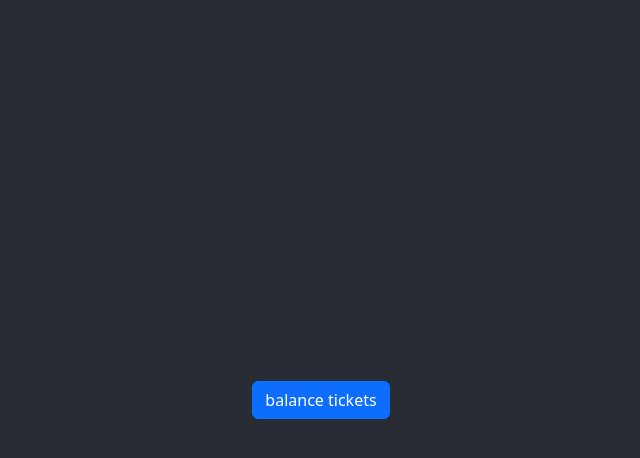
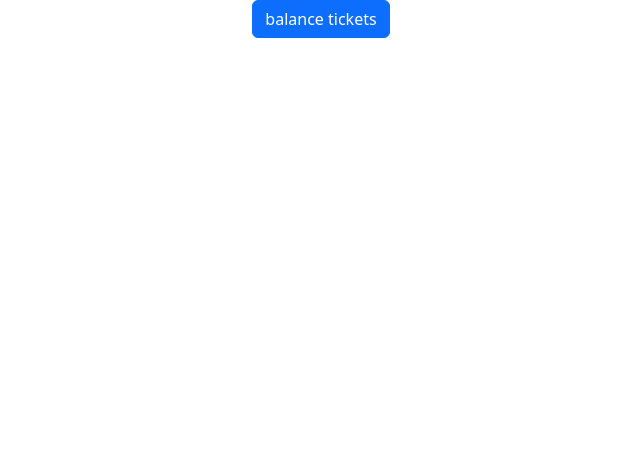
Before and after one commit to xavier-breuil/balance_ticket, a React (Create React App) app: page / in a window 1280 px wide. Shown: the top 458 px of the page, without its empty margins (319-959 px from the left). Built offline with nearby package versions, Linux system fonts and the light colour scheme.

Commit message:
dev: Add routing system.

```diff
--- a/package.json
+++ b/package.json
@@ -11,6 +11,7 @@
     "react": "^19.2.4",
     "react-bootstrap": "^2.10.10",
     "react-dom": "^19.2.4",
+    "react-router": "^7.13.1",
     "react-scripts": "5.0.1",
     "web-vitals": "^2.1.4"
   },
--- a/src/App.js
+++ b/src/App.js
@@ -2,14 +2,14 @@ import './App.css';
 
 import 'bootstrap/dist/css/bootstrap.min.css';
 
-import RedirectionButton from './components/redirection_button.js';
+import router from './components/router.js';
+import { RouterProvider } from 'react-router';
 
 function App() {
   return (
     <div className="App">
-      <header className="App-header">
-        <RedirectionButton btnText="balance tickets" />
-      </header>
+        <RouterProvider router={router}>
+        </RouterProvider>
     </div>
   );
 }
--- /dev/null
+++ b/src/components/convertBalanceTickets.js
@@ -0,0 +1,11 @@
+import Button from 'react-bootstrap/Button';
+
+const ConvertBalanceTickets = () => {
+  return (
+    <>
+      <Button variant="primary">selectionner dossier</Button>
+    </>
+  );
+}
+
+export default ConvertBalanceTickets;
--- /dev/null
+++ b/src/components/homePage.js
@@ -0,0 +1,9 @@
+import RedirectionButton from './redirection_button.js';
+
+function HomePage() {
+  return (
+        <RedirectionButton btnText="balance tickets" target="/convert_balance_ticket" />
+  );
+}
+
+export default HomePage;
--- a/src/components/redirection_button.js
+++ b/src/components/redirection_button.js
@@ -1,9 +1,15 @@
+import { useNavigate } from "react-router";
 import Button from 'react-bootstrap/Button';
 
 const RedirectionButton = (props) => {
+    const navigate = useNavigate();
+
+    const redirectFunction = () => {
+        navigate(props.target);
+    }
   return (
     <>
-      <Button variant="primary">{props.btnText}</Button>
+      <Button variant="primary" onClick={redirectFunction}>{props.btnText}</Button>
     </>
   );
 }
--- /dev/null
+++ b/src/components/router.js
@@ -0,0 +1,16 @@
+import { createBrowserRouter } from "react-router";
+import HomePage from './homePage.js';
+import ConvertBalanceTickets from './convertBalanceTickets';
+
+const router = createBrowserRouter([
+  {
+    path: "/",
+    element: HomePage(),
+  },
+  {
+    path: "/convert_balance_ticket",
+    element: ConvertBalanceTickets(),
+  },
+]);
+
+export default router;
```
Also changed, not shown: 1 other file (tests, documents, lock files or other folders).
